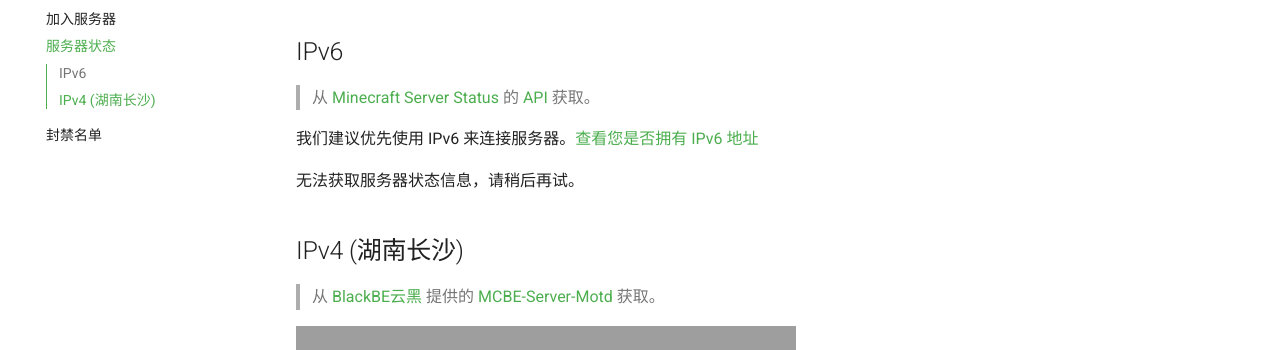
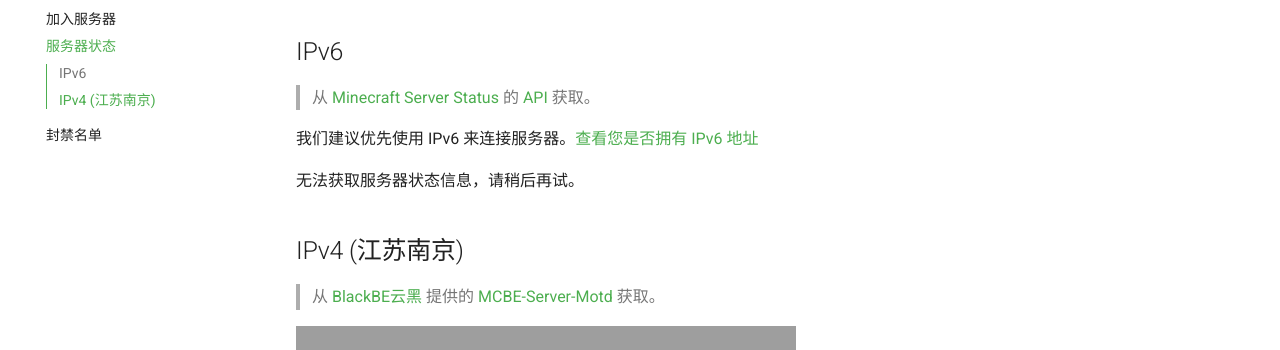
Before and after one commit to mcxiaolan/mc-nest, an MkDocs documentation site: the page built from docs/server/status.md, in a window 1280 px wide. Shown: the part 194-544 px from the top of the page. Built offline with MkDocs 1.6.1 and Material for MkDocs 9.7.7, drawn with Linux system fonts in a browser that asks for light colours; comment, search, counter and statistics services are not loaded; grey boxes are pictures that could not be loaded.

Commit message:
Update status.md

```diff
--- a/docs/server/status.md
+++ b/docs/server/status.md
@@ -35,7 +35,7 @@
     fetchServerStatus();
 </script>
 
-## IPv4 (湖南长沙)
+## IPv4 (江苏南京)
 
 > 从 [BlackBE云黑](https://blackbe.work) 提供的 [MCBE-Server-Motd](https://motdbe.blackbe.work/iframe.html?ip=v4.play.ltya.top&port=19132&dark=true&join_open=true) 获取。
 
```
